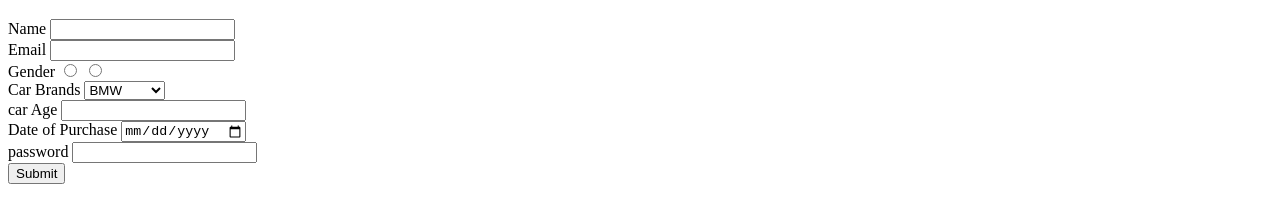
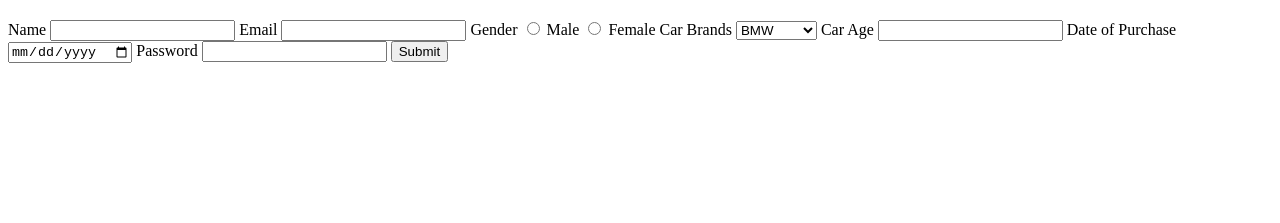
Before and after one commit to acciojob/car-insurance-form-mdahmed4875, a website: page main.html in a window 1280 px wide. Shown: the part 61-284 px from the top of the page. Drawn offline with Linux system fonts and the light colour scheme.

Commit message:
created a submission

```diff
--- a/main.html
+++ b/main.html
@@ -9,33 +9,33 @@
 <body>
 	<!-- the entire body must be written by student -->
 <h1>Car Insurance Registration Form</h1>
-	<form method="post" action="submit_form.php">
+<form method="POST" action="submit_form.php">
     <label for="name">Name</label>
-		<input type="text" required id="name"/>
-		<br>
+    <input type="text" id="name" required>
+
     <label for="email">Email</label>
-		<input type="email" required id="email"/>
-		<br>
+    <input type="email" id="email" required>
+
     <label>Gender</label>
-		<input type="radio" name="gender" value="male" required/>
-		<input type="radio" name="gender" value="female" required/>
-		<br>
+    <input type="radio" name="gender" value="male" required> Male
+    <input type="radio" name="gender" value="female" required> Female
+
     <label for="cars">Car Brands</label>
     <select id="cars">
         <option value="BMW">BMW</option>
         <option value="Audi">Audi</option>
         <option value="Mercedez">Mercedez</option>
     </select>
-		<br>
-		<label for="acrage">car Age</label>
-		<input required type="number" id=carage/>
-		<br>
+
+    <label for="carage">Car Age</label>
+    <input type="number" id="carage" required>
+
     <label for="dop">Date of Purchase</label>
-		<input type="date" required id="dop"/>
-		<br>
-		<label for="password">password</label>
-		<input type="password" required id="password"/>
-		<br>
+    <input type="date" id="dop" required>
+
+    <label for="password">Password</label>
+    <input type="password" id="password" required>
+
     <button type="submit">Submit</button>
 </form>
     <script type="text/javascript" src="./script.js">
```
Lines whose indentation alone changed are shown as unchanged.
